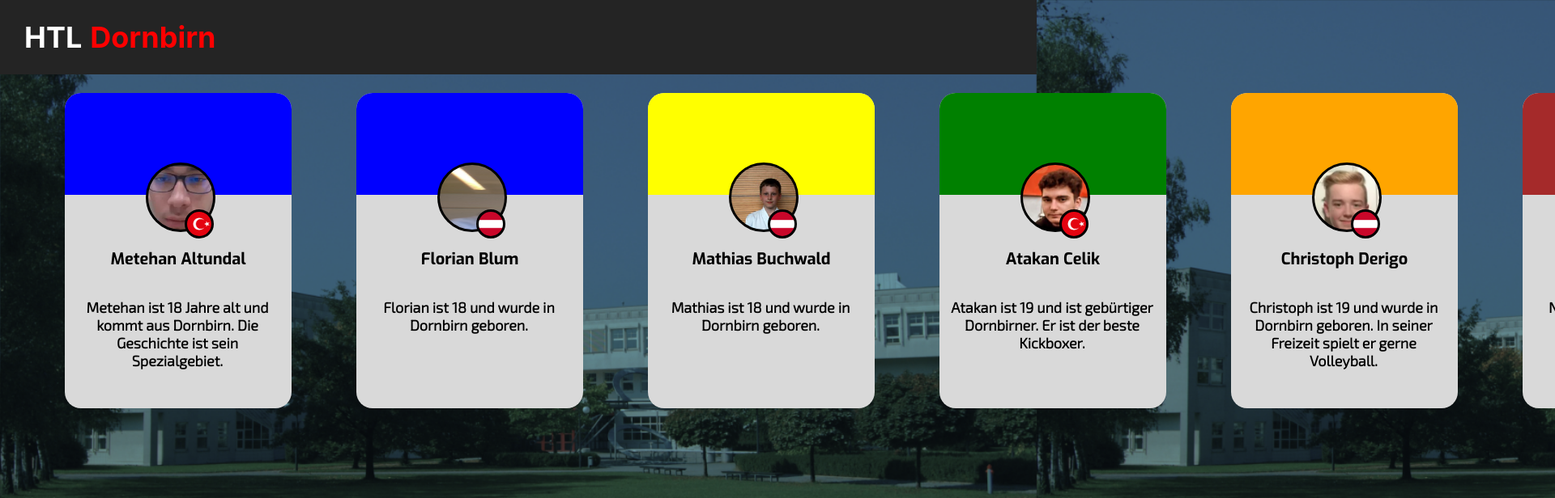
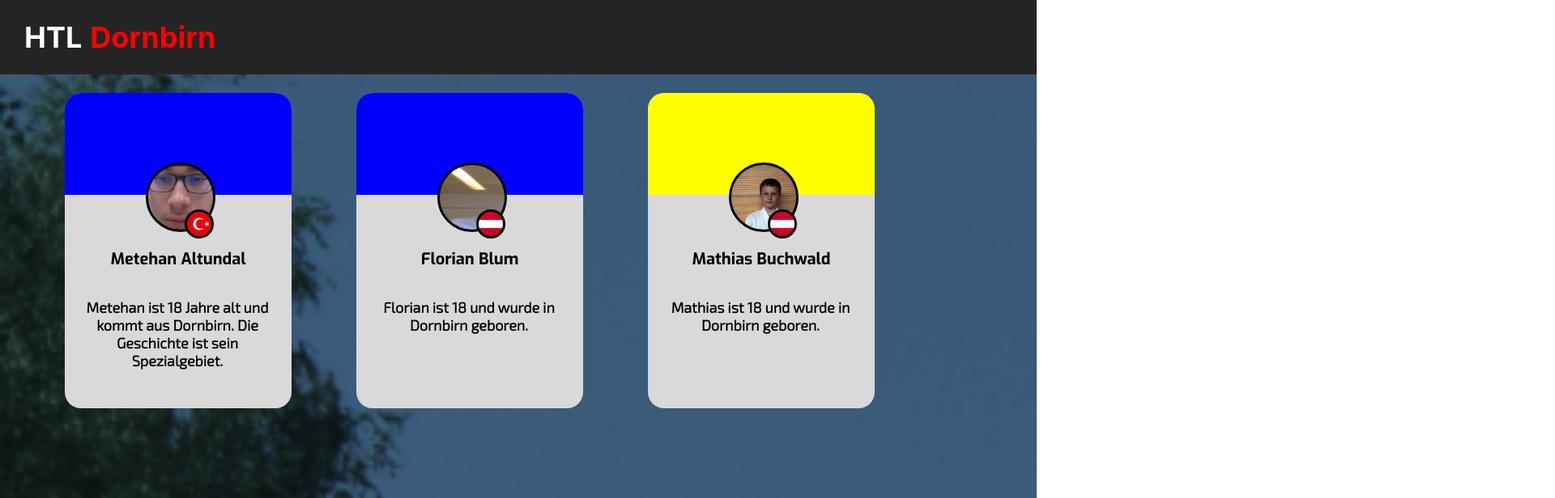
Before and after one commit to numidumi/schoolapp, a React (Create React App) app: page / in a window 1280 px wide. Shown: the top 616 px of the page at 81% size, 1920 px wide, since content can reach past the window. Built offline with nearby package versions, Linux system fonts and the light colour scheme.

Commit message:
display flex

```diff
--- a/src/App.css
+++ b/src/App.css
@@ -1,6 +1,7 @@
 .App {
   text-align: center;
   display: flex;
+  flex-wrap: wrap;
   box-sizing: border-box;
 }
 
```
Also changed, not shown: package.json (+7 -1 lines), 1 other file (tests, documents, lock files or other folders).
